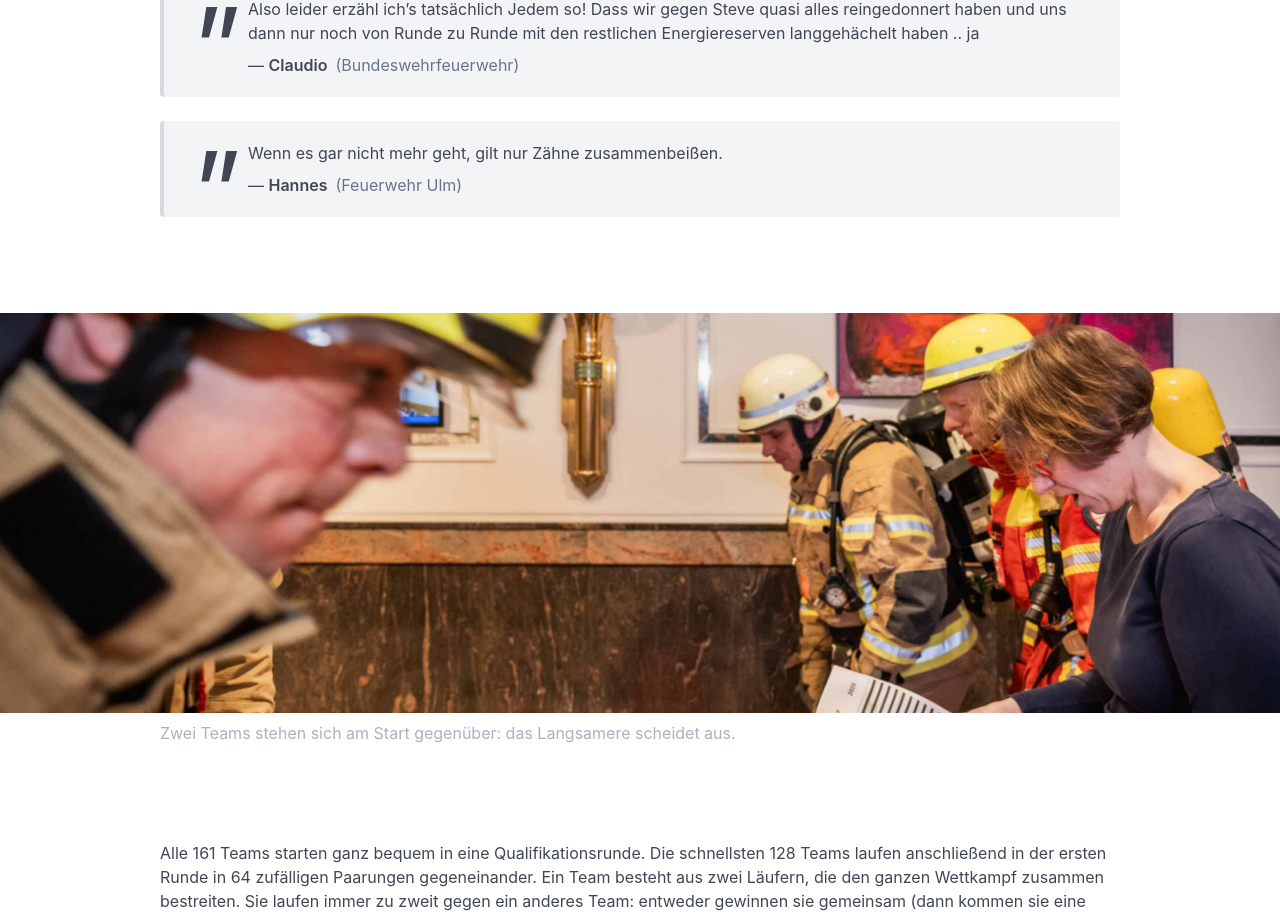
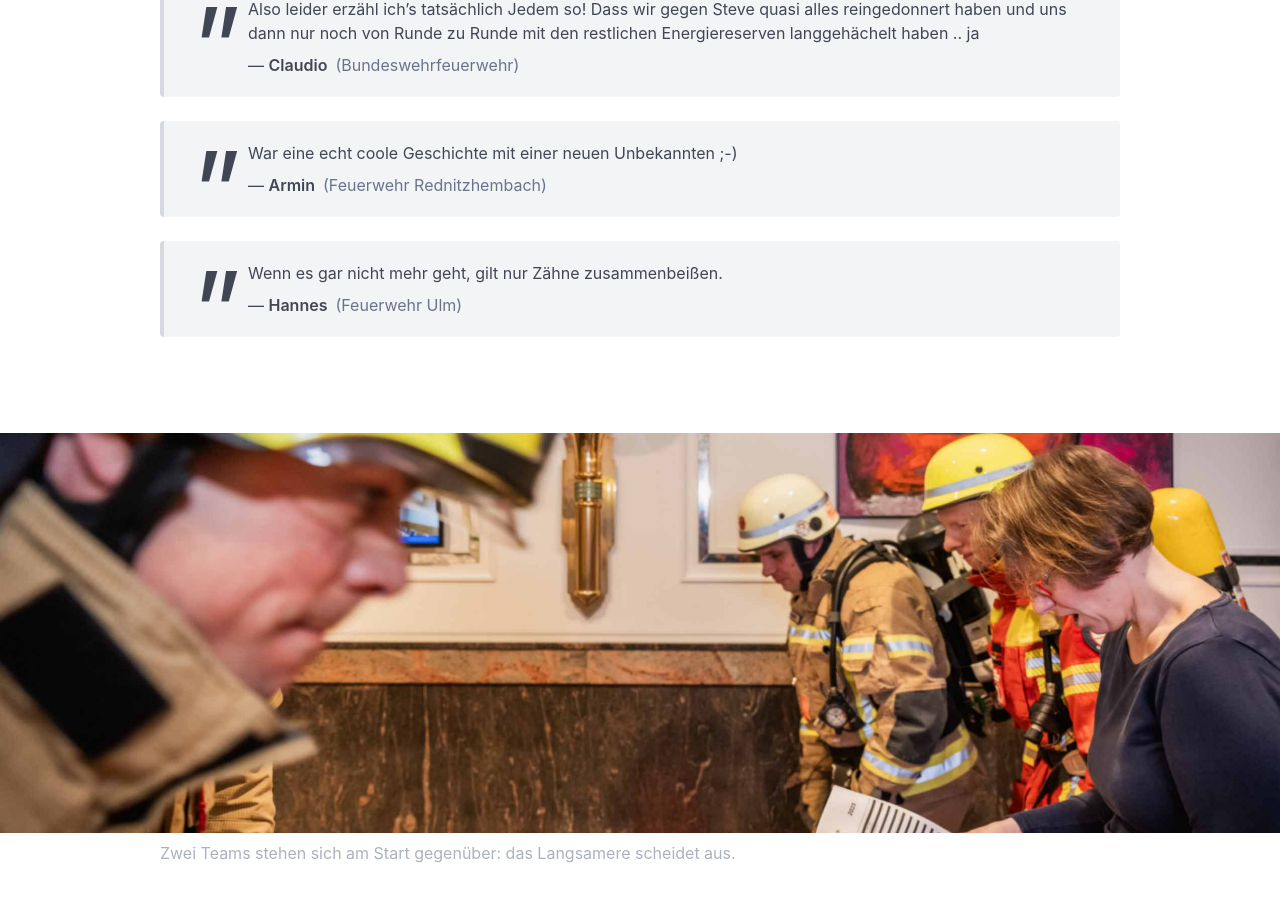
Before and after one commit to steffkes/schachmatt-ulm, a Nuxt app: page / in a window 1280 px wide. Shown: the part 3474-4390 px from the top of the page. Built offline with nearby package versions, Linux system fonts and the light colour scheme; no server answers.

Commit message:
add quote from Armin

```diff
--- a/pages/index.vue
+++ b/pages/index.vue
@@ -166,6 +166,20 @@
       <article class="message">
         <div class="message-body">
           <blockquote>
+            <p>
+              War eine echt coole Geschichte mit einer neuen Unbekannten ;-)
+            </p>
+          </blockquote>
+          <p class="mt-2">
+            — <strong>Armin</strong>
+            <span class="ml-2 has-text-grey">(Feuerwehr Rednitzhembach)</span>
+          </p>
+        </div>
+      </article>
+
+      <article class="message">
+        <div class="message-body">
+          <blockquote>
             <p>Wenn es gar nicht mehr geht, gilt nur Zähne zusammenbeißen.</p>
           </blockquote>
           <p class="mt-2">
```
